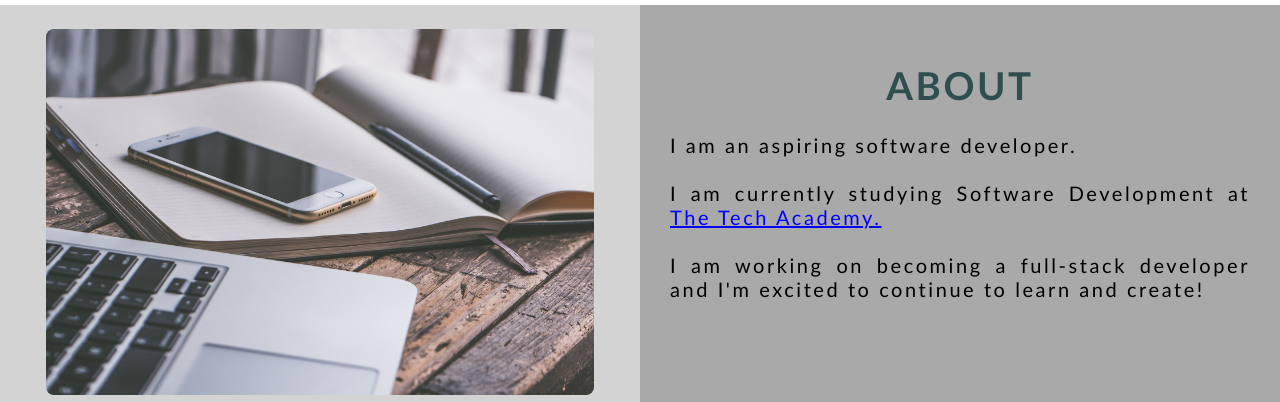
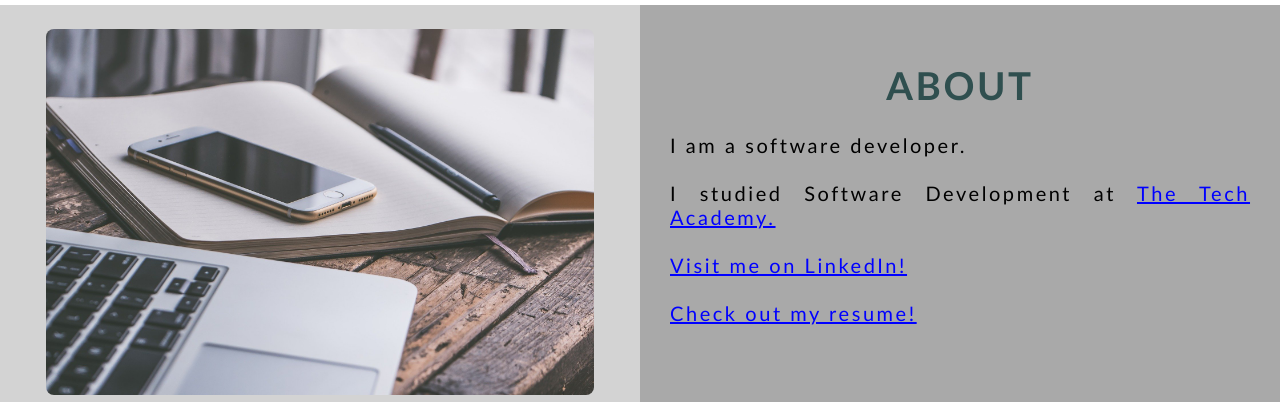
Before and after one commit to dcmswim/dcmswim.github.io, a plain HTML site: page index.html in a window 1280 px wide. Shown: the part 1222-1624 px from the top of the page. Drawn offline with Linux system fonts and the light colour scheme.

Commit message:
add links
add links to LinkedIn and resume

```diff
--- a/index.html
+++ b/index.html
@@ -123,11 +123,13 @@
             <div class="column_1">
                 <h1>About</h1>
                 <p>
-                    I am an aspiring software developer.
+                    I am a software developer.
                     <br>
-                    <br>I am currently studying Software Development at <a href="https://www.learncodinganywhere.com" target="_blank">The Tech Academy.</a>
+                    <br>I studied Software Development at <a href="https://www.learncodinganywhere.com" target="_blank">The Tech Academy.</a>
                     <br>
-                    <br>I am working on becoming a full-stack developer and I'm excited to continue to learn and create!
+                    <br><a href="https://www.linkedin.com/in/dmeyer0113" target="_blank">Visit me on LinkedIn!</a>
+                    <br>
+                    <br><a href="images/Resume_David_Meyer.pdf" target="_blank">Check out my resume!</a>
                 </p>
             </div>
         </div>
```
Also changed, not shown: 1 other file.
